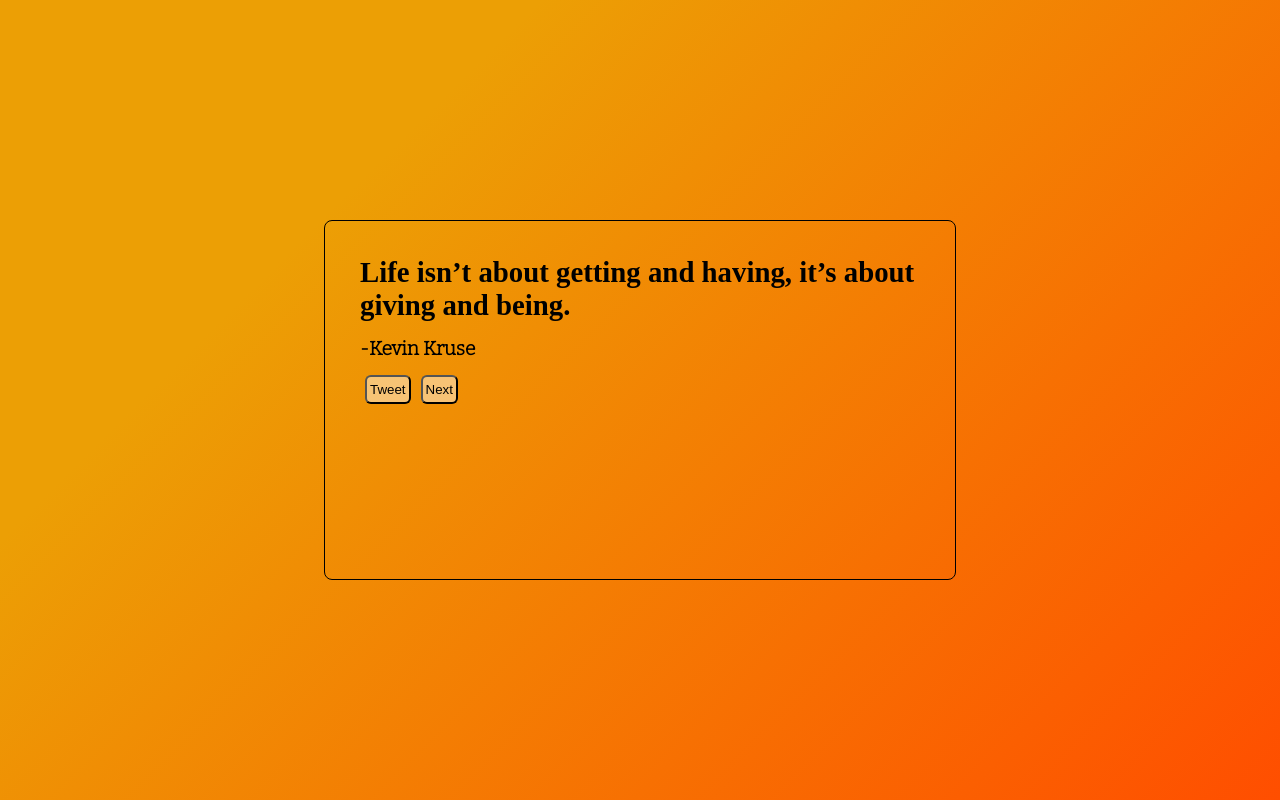
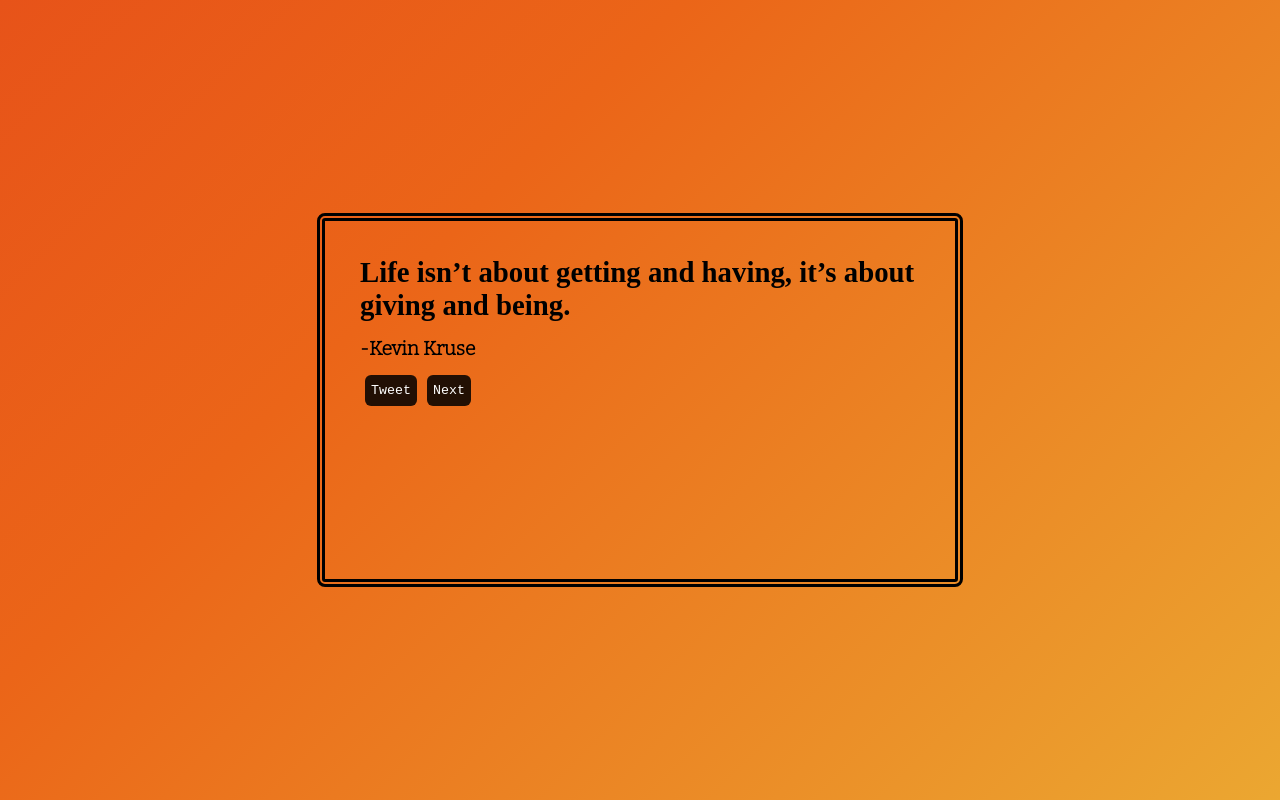
Before and after one commit to ForkTaylor/random-quote-generator-react-repeat, a React (Create React App) app in the folder quote-generator/: page / in a window 1280 px wide. Built offline with nearby package versions, Linux system fonts and the light colour scheme; a web font is replaced by a local one.

Commit message:
Gradient fix

```diff
--- a/quote-generator/src/App.css
+++ b/quote-generator/src/App.css
@@ -3,8 +3,7 @@
   text-align: center;
   justify-content: center;
   margin-top: 50px;
-  font-family: 'Bitter', serif;
-  font-size: 1.5rem;
+  margin-bottom: 50px;
 }
 
 .quote-card {
@@ -18,7 +17,7 @@
 .card {
     width: 35rem;
     height: 18rem;
-    border: solid black 1px;
+    border: double black 8px;
     border-radius: 8px;
     padding: 2.2rem;
 }
--- a/quote-generator/src/index.css
+++ b/quote-generator/src/index.css
@@ -4,8 +4,21 @@
 }
 
 body {
-  background-color: #ff4e00;
-  background-image: linear-gradient(315deg, #ff4e00 0%, #ec9f05 74%);
   height: 100%;
   width: 100%;
+  background: linear-gradient(-45deg, #ebe84a, #eb6518, rgb(219, 28, 28), #2825ee);
+  background-size: 400% 400%;
+  animation: gradient 15s ease infinite;
 }
+
+@keyframes gradient {
+    0% {
+        background-position: 0% 50%;
+    }
+    50% {
+        background-position: 100% 50%;
+    }
+    100% {
+        background-position: 0% 50%;
+    }
+}
--- a/quote-generator/src/quotes.css
+++ b/quote-generator/src/quotes.css
@@ -19,5 +19,9 @@
 button {
     padding: 5px 3px 5px 3px;
     border-radius: 6px;
-    background-color: rgba(255, 255, 255, 0.452);
+    color: white;
+    background-color: rgba(0, 0, 0, 0.856);
+    box-shadow: none;
+    border: solid transparent;
+    font-family: 'Courier New', Courier, monospace;
 }
```
